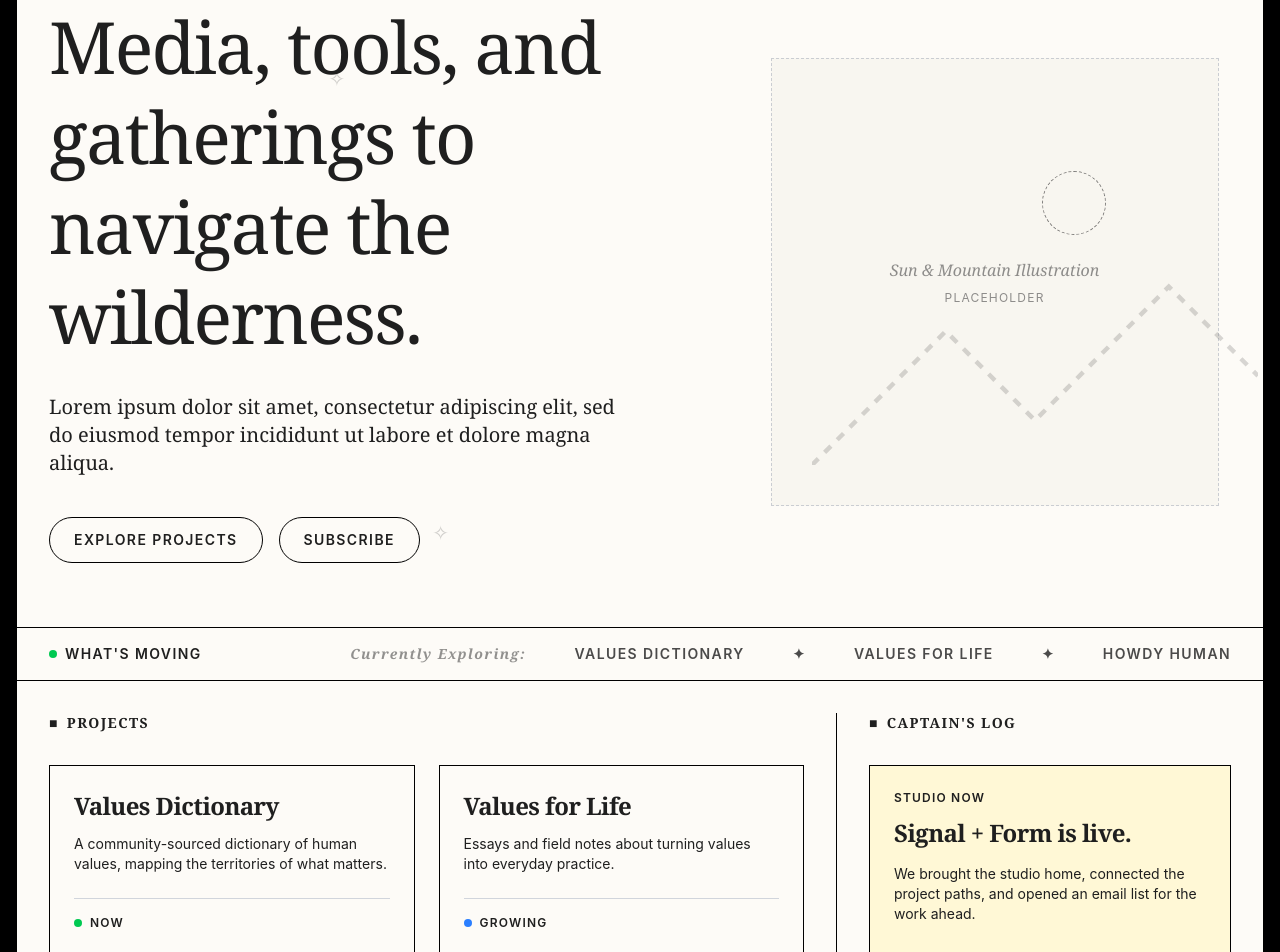
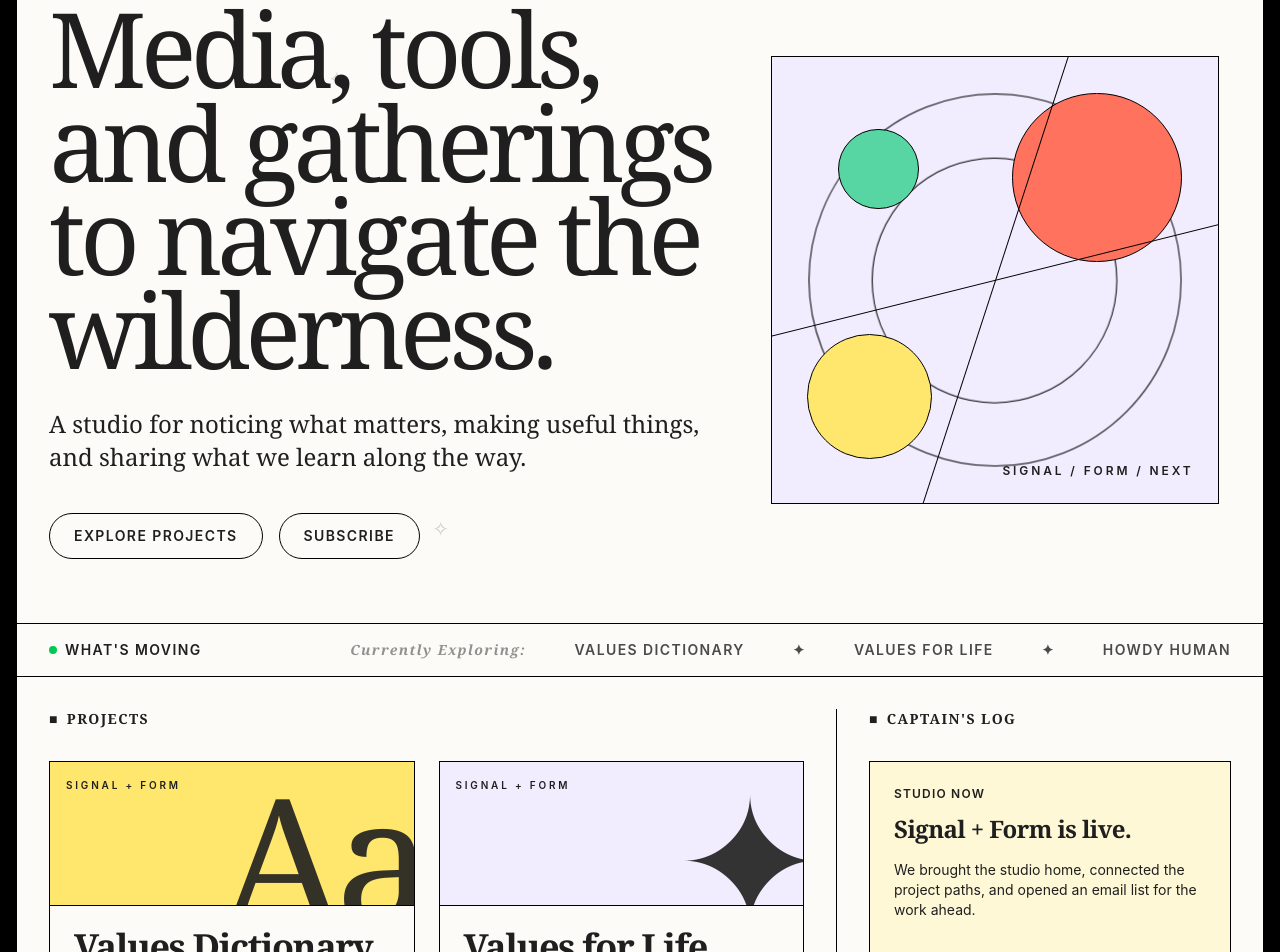
Before and after one commit to HelloSimone91/SignalandFormMedia, a React (Vite) app: page / in a window 1280 px wide. Shown: the part 140-1092 px from the top of the page. Built offline with nearby package versions, Linux system fonts and the light colour scheme.

Commit message:
design: add abstract graphics and stronger type

```diff
--- a/src/App.jsx
+++ b/src/App.jsx
@@ -19,7 +19,7 @@
         </main>
 
         <footer className="border-t border-black p-8 flex flex-col md:flex-row justify-between items-center gap-4 text-xs uppercase tracking-widest font-semibold text-center md:text-left">
-          <div>© 2025 Signal + Form Media</div>
+          <div>© 2026 Signal + Form Media</div>
           <div className="flex flex-wrap justify-center gap-x-6 gap-y-2">
             <a href="https://www.valuesinthewild.com/" target="_blank" rel="noopener noreferrer" className="hover:underline">Values in the Wild</a>
             <a href="https://www.howdyhuman.com/" target="_blank" rel="noopener noreferrer" className="hover:underline">Howdy Human</a>
--- a/src/components/Hero.jsx
+++ b/src/components/Hero.jsx
@@ -8,12 +8,12 @@
       <div className="absolute top-32 left-1/4 text-xl opacity-20">✧</div>
       <div className="absolute bottom-20 left-1/3 text-xl opacity-20">✧</div>
 
-      <div className="w-full md:w-3/5 z-10 pr-8">
-        <h1 className="text-5xl md:text-7xl font-serif leading-tight mb-8">
+      <div className="w-full md:w-3/5 z-10 md:pr-10">
+        <h1 className="text-6xl md:text-[5.5rem] lg:text-[6.5rem] font-serif leading-[0.9] tracking-[-0.055em] mb-8 max-w-4xl">
           Media, tools, and gatherings to navigate the wilderness.
         </h1>
-        <p className="text-xl mb-10 max-w-xl font-serif">
-          Lorem ipsum dolor sit amet, consectetur adipiscing elit, sed do eiusmod tempor incididunt ut labore et dolore magna aliqua.
+        <p className="text-xl md:text-2xl mb-10 max-w-2xl font-serif leading-snug">
+          A studio for noticing what matters, making useful things, and sharing what we learn along the way.
         </p>
         <div className="flex space-x-4">
           <a href="#projects" className="border border-black rounded-full px-6 py-3 font-semibold uppercase text-sm tracking-widest hover:bg-black hover:text-cream transition-colors inline-block text-center">
@@ -26,16 +26,15 @@
       </div>
 
       <div className="w-full md:w-2/5 mt-12 md:mt-0 relative flex justify-center items-center">
-        {/* Placeholder for the illustration */}
-        <div className="relative w-full aspect-square max-w-md border border-dashed border-gray-400 flex flex-col items-center justify-center bg-cream-dark opacity-50">
-           <span className="font-serif italic mb-2">Sun & Mountain Illustration</span>
-           <span className="text-xs uppercase tracking-widest">Placeholder</span>
-
-           {/* Simple CSS shape approximations */}
-           <div className="absolute top-1/4 right-1/4 w-16 h-16 rounded-full border border-black border-dashed"></div>
-           <svg className="absolute bottom-10 left-10 w-full opacity-30" viewBox="0 0 100 50">
-             <path d="M0 50 L30 20 L50 40 L80 10 L100 30" fill="none" stroke="black" strokeWidth="1" strokeDasharray="2,2"/>
-           </svg>
+        <div className="hero-orbit relative w-full aspect-square max-w-md overflow-hidden border border-black bg-[#f1edff]" aria-hidden="true">
+          <div className="absolute inset-[9%] rounded-full border border-black"></div>
+          <div className="absolute inset-[23%] rounded-full border border-black"></div>
+          <div className="absolute w-[38%] aspect-square rounded-full bg-[#ff725e] border border-black top-[8%] right-[8%]"></div>
+          <div className="absolute w-[28%] aspect-square rounded-full bg-[#ffe66d] border border-black bottom-[10%] left-[8%]"></div>
+          <div className="absolute w-[18%] aspect-square rounded-full bg-[#57d6a4] border border-black left-[15%] top-[16%]"></div>
+          <div className="absolute inset-x-[-10%] top-1/2 h-px bg-black rotate-[-14deg]"></div>
+          <div className="absolute inset-y-[-10%] left-1/2 w-px bg-black rotate-[18deg]"></div>
+          <span className="absolute bottom-6 right-6 text-xs uppercase tracking-[0.24em] font-semibold">Signal / Form / Next</span>
         </div>
       </div>
     </section>
--- a/src/components/Projects.jsx
+++ b/src/components/Projects.jsx
@@ -1,14 +1,18 @@
 import React from 'react';
 
-const ProjectCard = ({ title, description, status, href, statusColor = "bg-green-500" }) => (
+const ProjectCard = ({ title, description, status, href, accent = "bg-[#f1edff]", mark = "✦", statusColor = "bg-green-500" }) => (
   <a
     href={href}
     target={href?.startsWith('http') ? '_blank' : undefined}
     rel={href?.startsWith('http') ? 'noopener noreferrer' : undefined}
-    className="flex flex-col h-full border border-black group cursor-pointer hover:bg-cream-dark transition-colors no-underline text-inherit"
+    className="flex flex-col h-full border border-black group cursor-pointer hover:-translate-y-1 hover:shadow-[8px_8px_0_#1f1f1f] transition-all no-underline text-inherit overflow-hidden"
   >
+    <div className={`h-28 md:h-36 border-b border-black ${accent} relative overflow-hidden`} aria-hidden="true">
+      <span className="absolute -right-3 -bottom-10 font-serif text-[9rem] md:text-[11rem] leading-none tracking-tighter opacity-90 transition-transform duration-500 group-hover:-translate-x-3 group-hover:-translate-y-2">{mark}</span>
+      <span className="absolute top-4 left-4 text-[10px] uppercase tracking-[0.28em] font-semibold">Signal + Form</span>
+    </div>
     <div className="p-6 flex-grow flex flex-col">
-      <h3 className="text-2xl font-serif font-bold mb-3">{title}</h3>
+      <h3 className="text-3xl md:text-4xl font-serif font-bold leading-[0.95] tracking-[-0.04em] mb-4">{title}</h3>
       <p className="text-sm flex-grow mb-6">{description}</p>
 
       <div className="flex items-center text-xs uppercase tracking-widest font-semibold mt-auto pt-4 border-t border-gray-300">
@@ -25,6 +29,8 @@
       title: "Values Dictionary",
       description: "A community-sourced dictionary of human values, mapping the territories of what matters.",
       href: "https://apps.apple.com/us/app/values-dictionary/id6816215526",
+      accent: "bg-[#ffe66d]",
+      mark: "Aa",
       status: "NOW",
       statusColor: "bg-green-500"
     },
@@ -32,6 +38,8 @@
       title: "Values for Life",
       description: "Essays and field notes about turning values into everyday practice.",
       href: "https://valuesforlife.substack.com/",
+      accent: "bg-[#f1edff]",
+      mark: "✦",
       status: "GROWING",
       statusColor: "bg-blue-500"
     },
@@ -39,18 +47,24 @@
       title: "Howdy Human",
       description: "An experimental social interface for authentic connection in the digital age.",
       href: "https://www.howdyhuman.com/",
+      accent: "bg-[#c9f4e2]",
+      mark: ":)",
       status: "GROWING",
       statusColor: "bg-blue-500"
     },
     {
       title: "Campfire Media",
       description: "Tools for hosting better conversations, both online and off.",
+      accent: "bg-[#ffd7cf]",
+      mark: "↗",
       status: "IN THE ARCHIVE",
       statusColor: "bg-gray-400"
     },
     {
       title: "The Long View",
       description: "A quarterly publication on long-term thinking and ecological awareness.",
+      accent: "bg-[#dce9ff]",
+      mark: "∞",
       status: "IN THE ARCHIVE",
       statusColor: "bg-gray-400"
     }
--- a/src/index.css
+++ b/src/index.css
@@ -19,4 +19,21 @@
   h1, h2, h3, h4, h5, h6 {
     @apply font-serif font-normal tracking-tight;
   }
+
+  a:focus-visible {
+    outline: 2px solid currentColor;
+    outline-offset: 4px;
+  }
 }
+
+@media (prefers-reduced-motion: no-preference) {
+  .hero-orbit > div:nth-child(1),
+  .hero-orbit > div:nth-child(2) {
+    animation: orbit-pulse 8s ease-in-out infinite alternate;
+  }
+}
+
+@keyframes orbit-pulse {
+  from { transform: scale(0.96); }
+  to { transform: scale(1.03); }
+}
```
